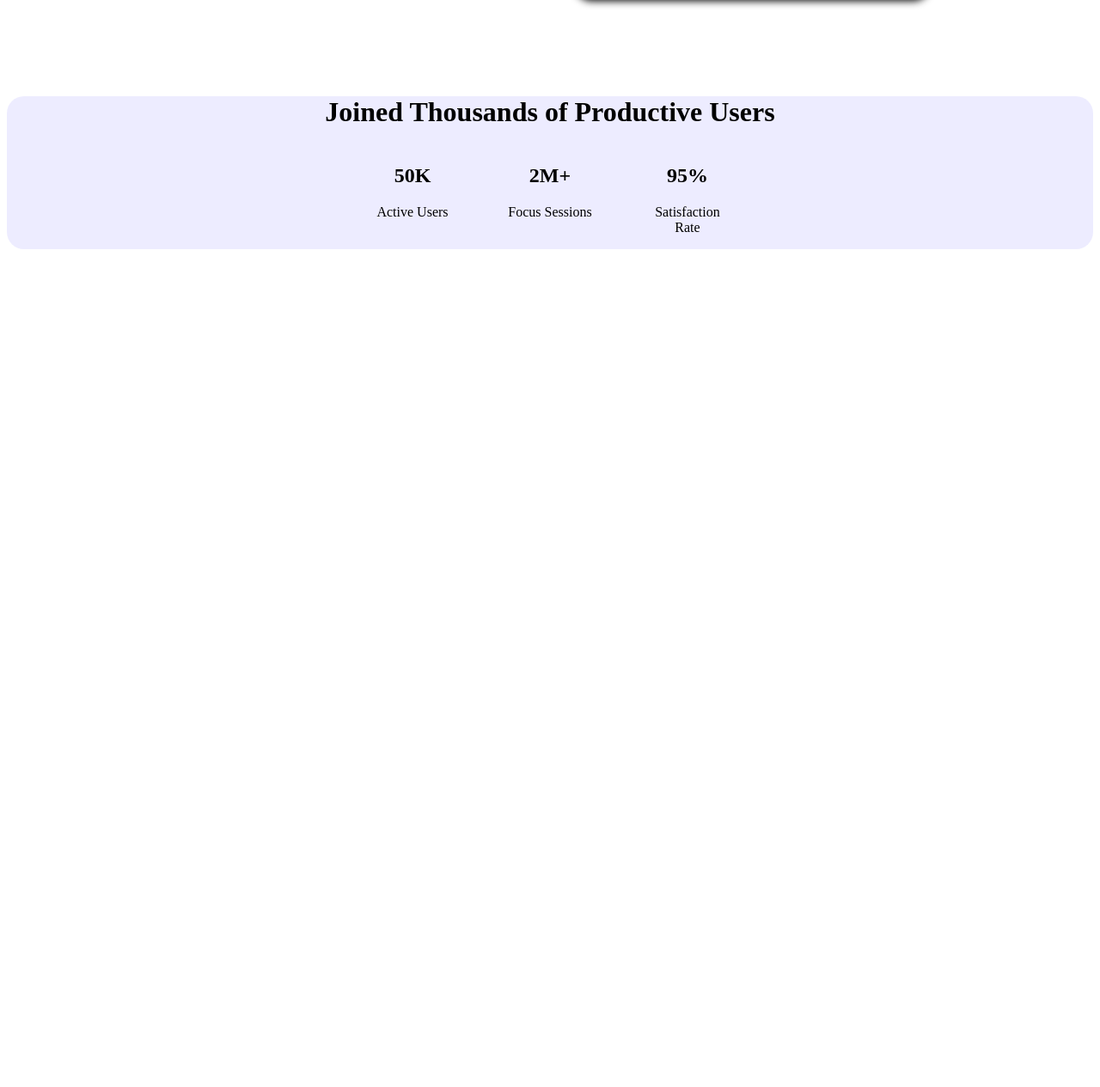
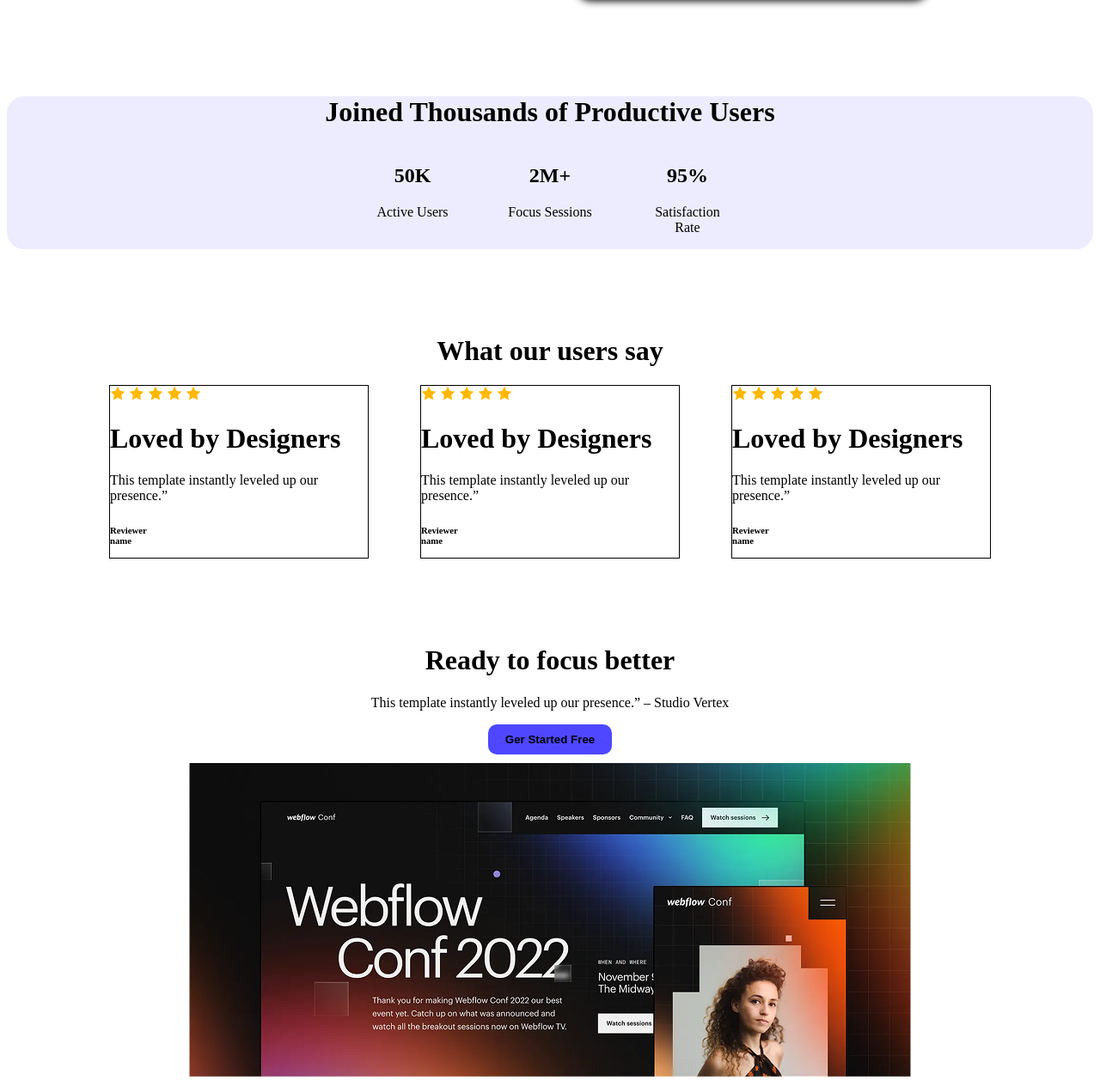
Before and after one commit to Tanjina-kumkum/B12Ao1-landing-launchpad, a plain HTML site: page index.html in a window 1280 px wide. Shown: the part 1181-2446 px from the top of the page at 86% size. Before the commit the page ends 1479 px from the top, so only its background shows below. Drawn offline with Linux system fonts and the light colour scheme.

Commit message:
some are added

```diff
--- a/index.html
+++ b/index.html
@@ -49,6 +49,51 @@
     <p>Satisfaction Rate</p></div>
 </div>
 </div>
+<div class="uses">
+    <div class="uses-1">
+        <h1>What our users say</h1>
+
+
+    </div>
+    <div class="uses-2">
+    <div class="use-var-1">
+        <img src="./Assets/icon-star.png" alt="">
+        <img src="./Assets/icon-star.png" alt="">
+        <img src="./Assets/icon-star.png" alt="">
+        <img src="./Assets/icon-star.png" alt="">
+        <img src="./Assets/icon-star.png" alt="">
+        <h1>Loved by Designers</h1>
+        <p>This template instantly leveled up our presence.” </p>
+        <h6>Reviewer <br> name</h6>
+    </div>
+    <div class="use-var-2"> <img src="./Assets/icon-star.png" alt="">
+        <img src="./Assets/icon-star.png" alt="">
+        <img src="./Assets/icon-star.png" alt="">
+        <img src="./Assets/icon-star.png" alt="">
+        <img src="./Assets/icon-star.png" alt="">
+        <h1>Loved by Designers</h1>
+        <p>This template instantly leveled up our presence.” </p>
+        <h6>Reviewer <br> name</h6></div>
+    <div class="use-var-3"> <img src="./Assets/icon-star.png" alt="">
+        <img src="./Assets/icon-star.png" alt="">
+        <img src="./Assets/icon-star.png" alt="">
+        <img src="./Assets/icon-star.png" alt="">
+        <img src="./Assets/icon-star.png" alt="">
+        <h1>Loved by Designers</h1>
+        <p>This template instantly leveled up our presence.” </p>
+        <h6>Reviewer <br> name</h6></div>
+    </div>
+</div>
+<div class="focus">
+    <div class="focus-1">
+    <h1>Ready to focus better</h1>
+    <p>This template instantly leveled up our presence.” – Studio Vertex</p>
+    <button class="btn-primary">Ger Started Free</button>
+    </div>
+<div class="focus-2">
+    <img src="./Assets/wc-big.png" alt="">
+    </div>
+</div>
     </main>
     <footer></footer>
 </body>
--- a/style.css
+++ b/style.css
@@ -96,3 +96,28 @@ nav ul{
         background-color: rgba(78, 71, 255, 0.1);
         border-radius: 20px;
     }
+    .uses{
+        margin-top: 100px;
+    }
+    .uses-1{
+        text-align: center;
+        font-weight: 700;
+    }
+    .use-var-1, .use-var-2, .use-var-3{
+        border: 1px solid;
+        width: 300px;
+        height: 200px;
+    }
+    .uses-2{
+         display: flex;
+        justify-content: center;
+        gap: 60px;
+    }
+    .focus{
+        margin-top: 100px;
+        text-align: center;
+    }
+    .focus-2{
+        margin-top: 10px;
+
+    }
```
